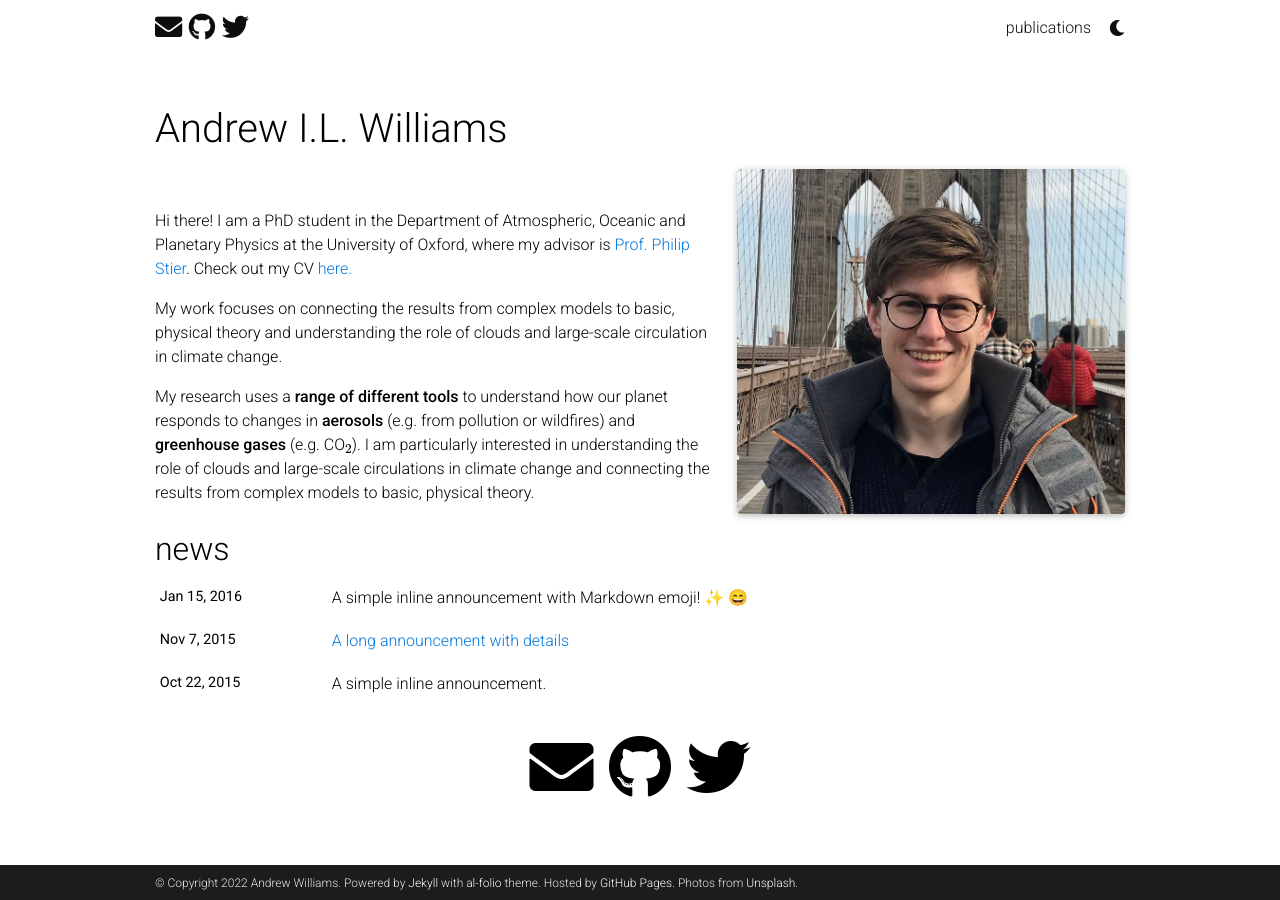
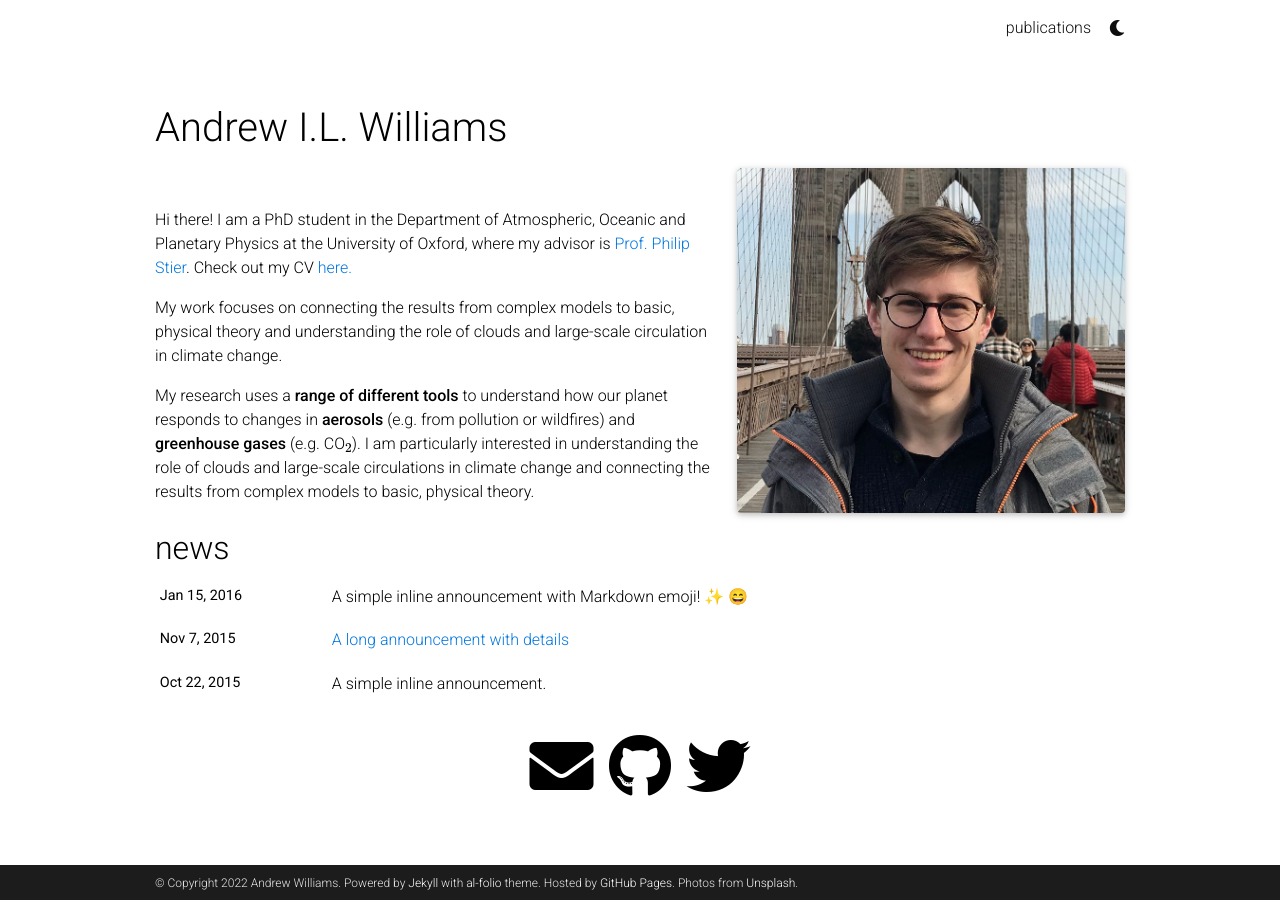
Before and after one commit to AndrewILWilliams/OLD_andrewwilliams3142.github.io, a Jekyll site: the page built from _pages/about.md, in a window 1280 px wide. Built offline with Jekyll 4.4.1, drawn with Linux system fonts in a browser that asks for light colours; full-size pictures stand in for the smaller copies a plugin makes; emoji names are drawn with the system emoji font; comment, search, counter and statistics services are not loaded; a style sheet for code colours, icons or effects is not loaded.

Commit message:
Update _config.yml

```diff
--- a/_config.yml
+++ b/_config.yml
@@ -58,7 +58,7 @@ max_width: 1000px
 # -----------------------------------------------------------------------------
 # Open Graph & Schema.org
 # -----------------------------------------------------------------------------
-# Display links to the page with a preview object on social media.
+# Display links to the page with a preview object on media.
 serve_og_meta: false # Include Open Graph meta tags in the HTML head
 serve_schema_org: false # Include Schema.org in the HTML head
 og_image: # The site-wide (default for all links) Open Graph preview image
@@ -320,12 +320,12 @@ enable_math:                true   # enables math typesetting (uses MathJax)
 enable_tooltips:            false  # enables automatic tooltip links generated
                                    # for each section titles on pages and posts
 enable_darkmode:            true   # enables switching between light/dark modes
-enable_navbar_social:       true  # enables displaying social links in the
+enable_navbar_social:       false  # enables displaying social links in the
                                    # navbar on the about page
 enable_project_categories:  true   # enables categorization of projects into
                                    # multiple categories
 enable_medium_zoom:         true   # enables image zoom feature (as on medium.com)
-enable_progressbar:         true   # enables a horizontal progress bar linked to the vertical scroll position
+enable_progressbar:         false   # enables a horizontal progress bar linked to the vertical scroll position
 
 # -----------------------------------------------------------------------------
 # Library versions
```
